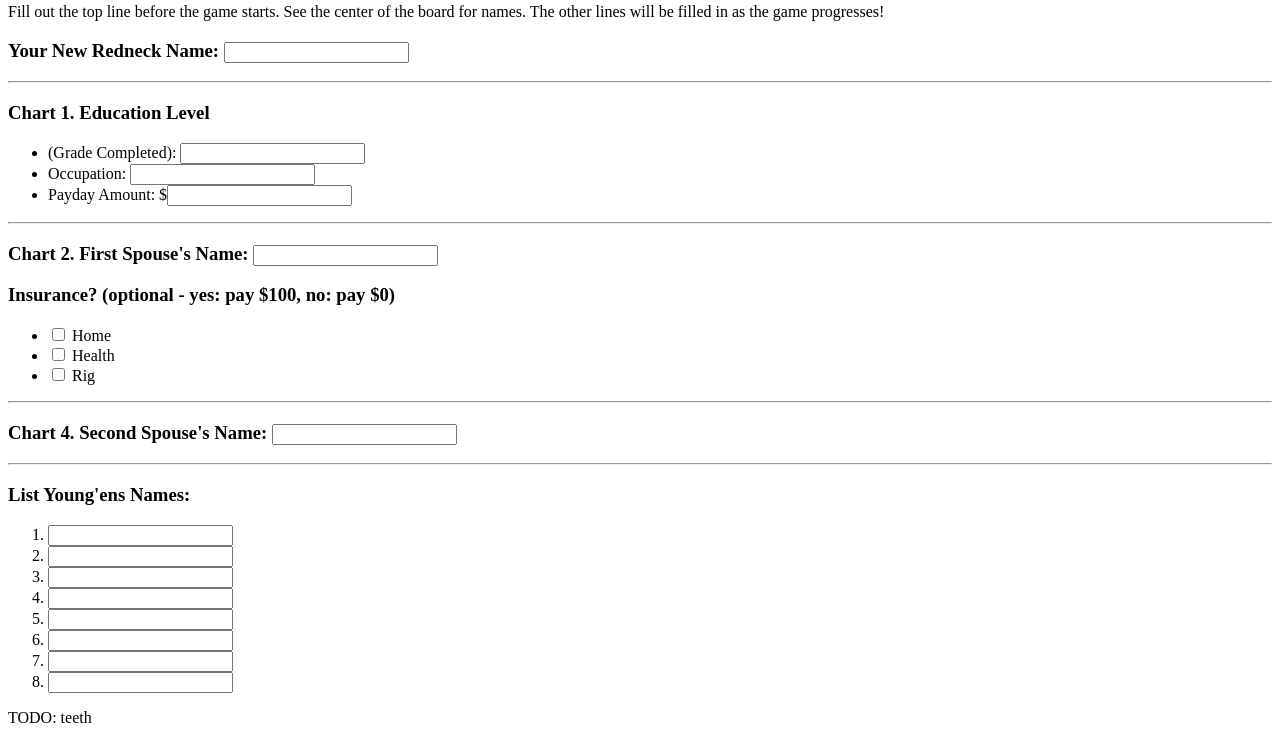
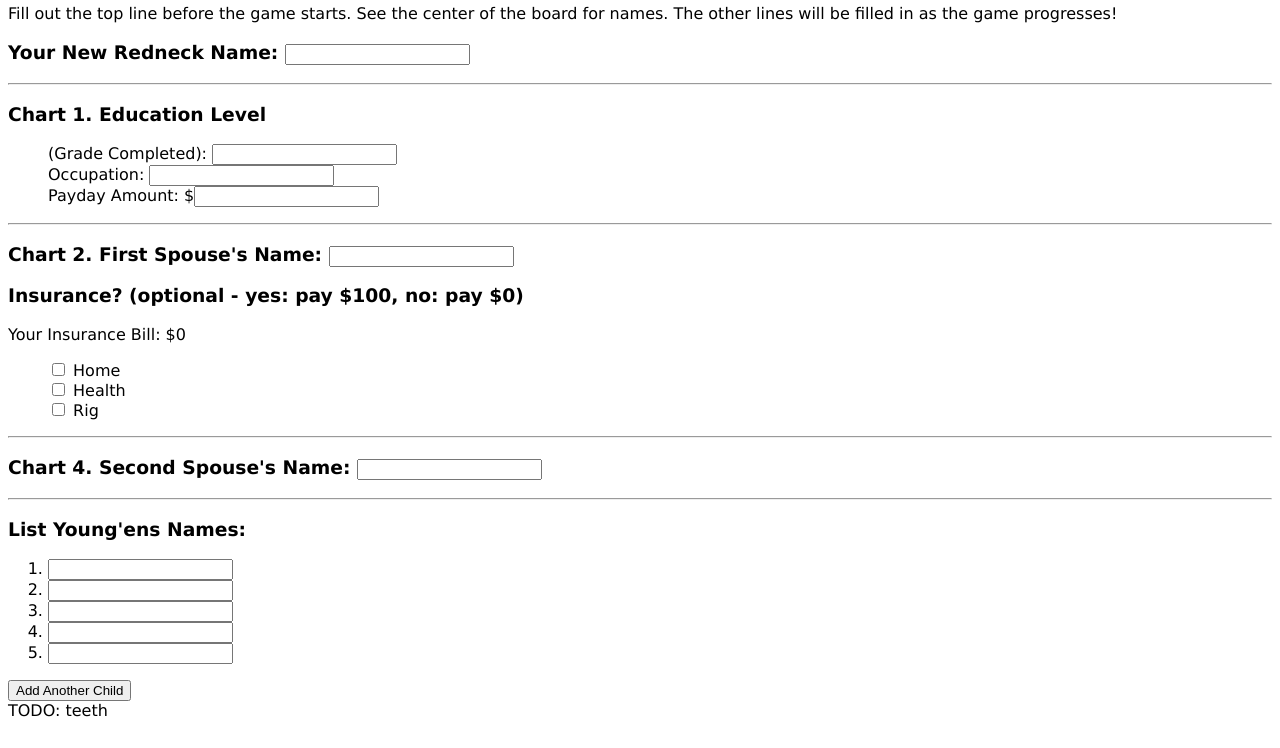
Before and after one commit to kmc-is-at/Redneck-Life-score-sheet, a plain HTML site: page index.html in a window 1280 px wide. Shown: the part 52-800 px from the top of the page. Drawn offline with Linux system fonts and the light colour scheme.

Commit message:
JS: added behavior for child list and chart2

```diff
--- /dev/null
+++ b/assets/main.js
@@ -0,0 +1,32 @@
+function updatePayAmount(elem) {
+  let pay = parseFloat(document.getElementById('pay-amount').value);
+  let newPayAmountElement = document.getElementById('new-pay-amount');
+  [...document.getElementById('child-list').querySelectorAll('input')].forEach(i => {
+    if (i.value !== "") {
+      pay -= 10;
+    }
+  })
+  newPayAmountElement.innerHTML = "Your new Payday Amount is: $" + pay;
+}
+
+function addAnotherChildSpace () {
+  let childList = document.getElementById('child-list');
+  let newInput = document.createElement('input')
+  let newLi = document.createElement('li');
+  newLi.appendChild(newInput)
+  childList.appendChild(newLi);
+  newInput.oninput = () => {
+    updatePayAmount(newInput);
+  }
+}
+
+function updateInsuranceBill (elem) {
+  let bill = document.getElementById('insurance-bill');
+  let value = parseFloat(bill.innerHTML) || 0;
+  if (elem.checked) {
+    value +=100;
+  } else {
+    value -=100;
+  }
+  bill.innerHTML = value;
+}
--- /dev/null
+++ b/assets/styles.css
@@ -0,0 +1,7 @@
+body {
+  font-family: Verdana, Geneva, Tahoma, sans-serif;
+}
+
+ul li {
+  list-style: none;
+}
--- a/index.html
+++ b/index.html
@@ -1,6 +1,7 @@
 <html>
   <head>
-
+    <link rel="stylesheet" href="assets/styles.css">
+    <script src="assets/main.js"></script>
   </head>
 
   <body>
@@ -19,7 +20,7 @@
       <ul>
         <li>(Grade Completed): <input type="number"/></li>
         <li>Occupation: <input type="text"/></li>
-        <li>Payday Amount: $<input type="number"/></li>
+        <li>Payday Amount: $<input id="pay-amount" type="number"/></li>
       </ul>
     </section>
     <hr>
@@ -27,10 +28,11 @@
     <section>
       <h3>Chart 2. First Spouse's Name: <input type="text"></h3>
       <h3>Insurance? (optional - yes: pay $100, no: pay $0)</h3>
+      Your Insurance Bill: $<span id="insurance-bill">0</span>
       <ul>
-        <li><input type="checkbox" name="" id=""> Home</li>
-        <li><input type="checkbox" name="" id=""> Health</li>
-        <li><input type="checkbox" name="" id=""> Rig</li>
+        <li><input type="checkbox" onclick="updateInsuranceBill(this)"> Home</li>
+        <li><input type="checkbox" onclick="updateInsuranceBill(this)"> Health</li>
+        <li><input type="checkbox" onclick="updateInsuranceBill(this)"> Rig</li>
       </ul>
     </section>
     <hr>
@@ -42,16 +44,16 @@
 
     <section>
       <h3>List Young'ens Names: </h3>
-      <ol>
-        <li><input type="text"></li>
-        <li><input type="text"></li>
-        <li><input type="text"></li>
-        <li><input type="text"></li>
-        <li><input type="text"></li>
-        <li><input type="text"></li>
-        <li><input type="text"></li>
-        <li><input type="text"></li>
+      <span id="new-pay-amount"></span>
+      <ol id="child-list">
+        <li><input type="text" oninput="updatePayAmount(this)"></li>
+        <li><input type="text" oninput="updatePayAmount(this)"></li>
+        <li><input type="text" oninput="updatePayAmount(this)"></li>
+        <li><input type="text" oninput="updatePayAmount(this)"></li>
+        <li><input type="text" oninput="updatePayAmount(this)"></li>
       </ol>
+
+      <button onclick="addAnotherChildSpace()"> Add Another Child</button>
     </section>
 
     <section>
```
